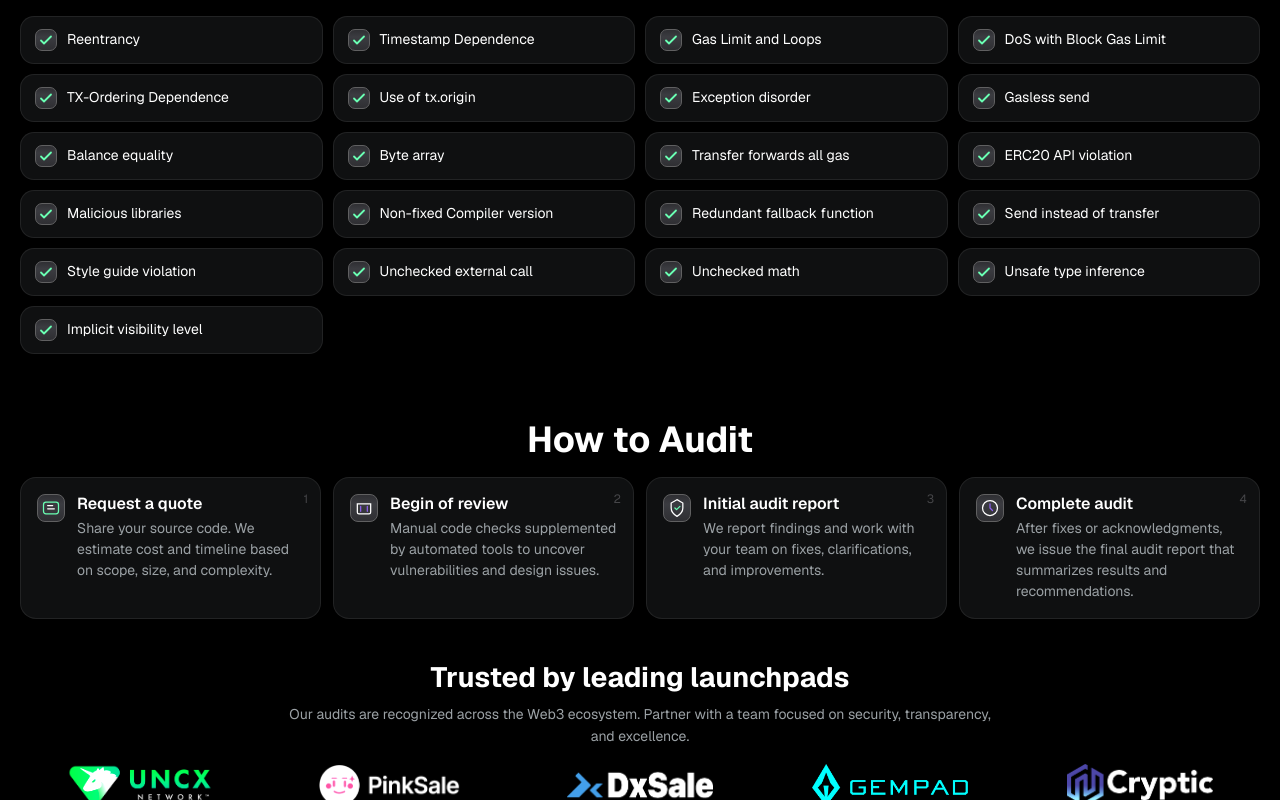
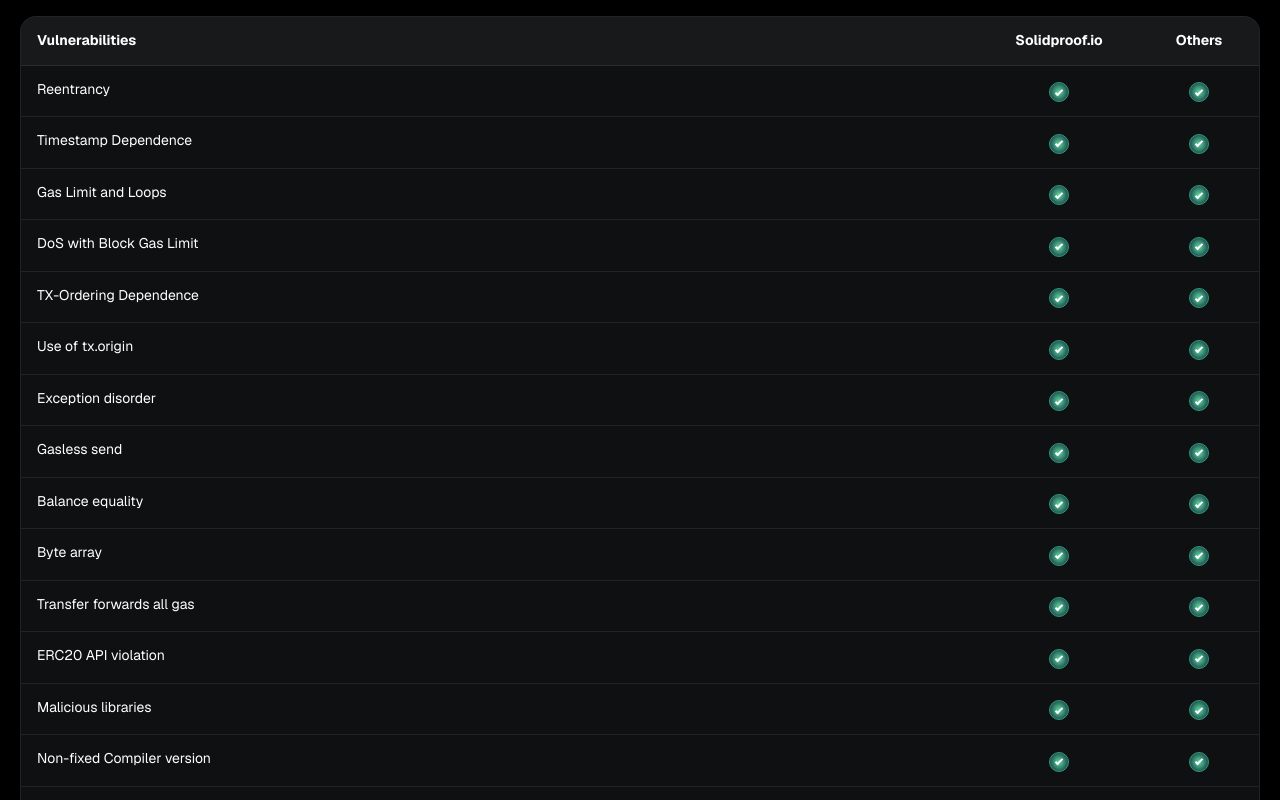
Before and after one commit to AlexBarbulescu/solidproof, a Vue app: page /audit in a window 1280 px wide. Shown: the part 1160-1960 px from the top of the page. Built offline with nearby package versions, Linux system fonts and the light colour scheme.

Commit message:
Transform Vulnerability Checklist into comparison table (Solidproof vs Others)
cgen-a38199fca78f41eb87b90d05f25fa474

```diff
--- a/src/pages/Audit.vue
+++ b/src/pages/Audit.vue
@@ -106,29 +106,22 @@
     <section id="audit-checklist" class="audit-checklist" aria-labelledby="audit-checklist-title">
       <div class="vc-wrap">
         <h2 id="audit-checklist-title" class="vc-title">Vulnerability Checklist</h2>
-        <ul class="vc-grid" role="list">
-          <li class="vc-item" role="listitem"><span class="vc-icon" aria-hidden="true"><svg width="16" height="16" viewBox="0 0 16 16" fill="none"><path d="M3 8.5l3 3 7-7" stroke="#6AFFB3" stroke-width="1.8" stroke-linecap="round" stroke-linejoin="round"/></svg></span><span class="vc-text">Reentrancy</span></li>
-          <li class="vc-item" role="listitem"><span class="vc-icon" aria-hidden="true"><svg width="16" height="16" viewBox="0 0 16 16" fill="none"><path d="M3 8.5l3 3 7-7" stroke="#6AFFB3" stroke-width="1.8" stroke-linecap="round" stroke-linejoin="round"/></svg></span><span class="vc-text">Timestamp Dependence</span></li>
-          <li class="vc-item" role="listitem"><span class="vc-icon" aria-hidden="true"><svg width="16" height="16" viewBox="0 0 16 16" fill="none"><path d="M3 8.5l3 3 7-7" stroke="#6AFFB3" stroke-width="1.8" stroke-linecap="round" stroke-linejoin="round"/></svg></span><span class="vc-text">Gas Limit and Loops</span></li>
-          <li class="vc-item" role="listitem"><span class="vc-icon" aria-hidden="true"><svg width="16" height="16" viewBox="0 0 16 16" fill="none"><path d="M3 8.5l3 3 7-7" stroke="#6AFFB3" stroke-width="1.8" stroke-linecap="round" stroke-linejoin="round"/></svg></span><span class="vc-text">DoS with Block Gas Limit</span></li>
-          <li class="vc-item" role="listitem"><span class="vc-icon" aria-hidden="true"><svg width="16" height="16" viewBox="0 0 16 16" fill="none"><path d="M3 8.5l3 3 7-7" stroke="#6AFFB3" stroke-width="1.8" stroke-linecap="round" stroke-linejoin="round"/></svg></span><span class="vc-text">TX-Ordering Dependence</span></li>
-          <li class="vc-item" role="listitem"><span class="vc-icon" aria-hidden="true"><svg width="16" height="16" viewBox="0 0 16 16" fill="none"><path d="M3 8.5l3 3 7-7" stroke="#6AFFB3" stroke-width="1.8" stroke-linecap="round" stroke-linejoin="round"/></svg></span><span class="vc-text">Use of tx.origin</span></li>
-          <li class="vc-item" role="listitem"><span class="vc-icon" aria-hidden="true"><svg width="16" height="16" viewBox="0 0 16 16" fill="none"><path d="M3 8.5l3 3 7-7" stroke="#6AFFB3" stroke-width="1.8" stroke-linecap="round" stroke-linejoin="round"/></svg></span><span class="vc-text">Exception disorder</span></li>
-          <li class="vc-item" role="listitem"><span class="vc-icon" aria-hidden="true"><svg width="16" height="16" viewBox="0 0 16 16" fill="none"><path d="M3 8.5l3 3 7-7" stroke="#6AFFB3" stroke-width="1.8" stroke-linecap="round" stroke-linejoin="round"/></svg></span><span class="vc-text">Gasless send</span></li>
-          <li class="vc-item" role="listitem"><span class="vc-icon" aria-hidden="true"><svg width="16" height="16" viewBox="0 0 16 16" fill="none"><path d="M3 8.5l3 3 7-7" stroke="#6AFFB3" stroke-width="1.8" stroke-linecap="round" stroke-linejoin="round"/></svg></span><span class="vc-text">Balance equality</span></li>
-          <li class="vc-item" role="listitem"><span class="vc-icon" aria-hidden="true"><svg width="16" height="16" viewBox="0 0 16 16" fill="none"><path d="M3 8.5l3 3 7-7" stroke="#6AFFB3" stroke-width="1.8" stroke-linecap="round" stroke-linejoin="round"/></svg></span><span class="vc-text">Byte array</span></li>
-          <li class="vc-item" role="listitem"><span class="vc-icon" aria-hidden="true"><svg width="16" height="16" viewBox="0 0 16 16" fill="none"><path d="M3 8.5l3 3 7-7" stroke="#6AFFB3" stroke-width="1.8" stroke-linecap="round" stroke-linejoin="round"/></svg></span><span class="vc-text">Transfer forwards all gas</span></li>
-          <li class="vc-item" role="listitem"><span class="vc-icon" aria-hidden="true"><svg width="16" height="16" viewBox="0 0 16 16" fill="none"><path d="M3 8.5l3 3 7-7" stroke="#6AFFB3" stroke-width="1.8" stroke-linecap="round" stroke-linejoin="round"/></svg></span><span class="vc-text">ERC20 API violation</span></li>
-          <li class="vc-item" role="listitem"><span class="vc-icon" aria-hidden="true"><svg width="16" height="16" viewBox="0 0 16 16" fill="none"><path d="M3 8.5l3 3 7-7" stroke="#6AFFB3" stroke-width="1.8" stroke-linecap="round" stroke-linejoin="round"/></svg></span><span class="vc-text">Malicious libraries</span></li>
-          <li class="vc-item" role="listitem"><span class="vc-icon" aria-hidden="true"><svg width="16" height="16" viewBox="0 0 16 16" fill="none"><path d="M3 8.5l3 3 7-7" stroke="#6AFFB3" stroke-width="1.8" stroke-linecap="round" stroke-linejoin="round"/></svg></span><span class="vc-text">Non-fixed Compiler version</span></li>
-          <li class="vc-item" role="listitem"><span class="vc-icon" aria-hidden="true"><svg width="16" height="16" viewBox="0 0 16 16" fill="none"><path d="M3 8.5l3 3 7-7" stroke="#6AFFB3" stroke-width="1.8" stroke-linecap="round" stroke-linejoin="round"/></svg></span><span class="vc-text">Redundant fallback function</span></li>
-          <li class="vc-item" role="listitem"><span class="vc-icon" aria-hidden="true"><svg width="16" height="16" viewBox="0 0 16 16" fill="none"><path d="M3 8.5l3 3 7-7" stroke="#6AFFB3" stroke-width="1.8" stroke-linecap="round" stroke-linejoin="round"/></svg></span><span class="vc-text">Send instead of transfer</span></li>
-          <li class="vc-item" role="listitem"><span class="vc-icon" aria-hidden="true"><svg width="16" height="16" viewBox="0 0 16 16" fill="none"><path d="M3 8.5l3 3 7-7" stroke="#6AFFB3" stroke-width="1.8" stroke-linecap="round" stroke-linejoin="round"/></svg></span><span class="vc-text">Style guide violation</span></li>
-          <li class="vc-item" role="listitem"><span class="vc-icon" aria-hidden="true"><svg width="16" height="16" viewBox="0 0 16 16" fill="none"><path d="M3 8.5l3 3 7-7" stroke="#6AFFB3" stroke-width="1.8" stroke-linecap="round" stroke-linejoin="round"/></svg></span><span class="vc-text">Unchecked external call</span></li>
-          <li class="vc-item" role="listitem"><span class="vc-icon" aria-hidden="true"><svg width="16" height="16" viewBox="0 0 16 16" fill="none"><path d="M3 8.5l3 3 7-7" stroke="#6AFFB3" stroke-width="1.8" stroke-linecap="round" stroke-linejoin="round"/></svg></span><span class="vc-text">Unchecked math</span></li>
-          <li class="vc-item" role="listitem"><span class="vc-icon" aria-hidden="true"><svg width="16" height="16" viewBox="0 0 16 16" fill="none"><path d="M3 8.5l3 3 7-7" stroke="#6AFFB3" stroke-width="1.8" stroke-linecap="round" stroke-linejoin="round"/></svg></span><span class="vc-text">Unsafe type inference</span></li>
-          <li class="vc-item" role="listitem"><span class="vc-icon" aria-hidden="true"><svg width="16" height="16" viewBox="0 0 16 16" fill="none"><path d="M3 8.5l3 3 7-7" stroke="#6AFFB3" stroke-width="1.8" stroke-linecap="round" stroke-linejoin="round"/></svg></span><span class="vc-text">Implicit visibility level</span></li>
-        </ul>
+        <div class="vc-table" role="table" aria-label="Vulnerability coverage comparison">
+          <div class="vc-row vc-head" role="row">
+            <div class="vc-cell vc-col-name" role="columnheader">Vulnerabilities</div>
+            <div class="vc-cell vc-col-brand" role="columnheader">Solidproof.io</div>
+            <div class="vc-cell vc-col-other" role="columnheader">Others</div>
+          </div>
+          <div class="vc-row" v-for="r in vcRows" :key="r.name" role="row">
+            <div class="vc-cell vc-col-name" role="cell">{{ r.name }}</div>
+            <div class="vc-cell vc-col-brand" role="cell">
+              <span class="vc-badge vc-badge--ok" aria-label="Included"></span>
+            </div>
+            <div class="vc-cell vc-col-other" role="cell">
+              <span class="vc-badge" :class="r.others ? 'vc-badge--ok' : 'vc-badge--no'" :aria-label="r.others ? 'Included' : 'Not included'"></span>
+            </div>
+          </div>
+        </div>
       </div>
     </section>
 
@@ -288,6 +281,30 @@ const faq = ref([true, false, false, false, false])
 function toggle(i) {
   faq.value[i] = !faq.value[i]
 }
+
+const vcRows = [
+  { name: 'Reentrancy', others: true },
+  { name: 'Timestamp Dependence', others: true },
+  { name: 'Gas Limit and Loops', others: true },
+  { name: 'DoS with Block Gas Limit', others: true },
+  { name: 'TX-Ordering Dependence', others: true },
+  { name: 'Use of tx.origin', others: true },
+  { name: 'Exception disorder', others: true },
+  { name: 'Gasless send', others: true },
+  { name: 'Balance equality', others: true },
+  { name: 'Byte array', others: true },
+  { name: 'Transfer forwards all gas', others: true },
+  { name: 'ERC20 API violation', others: true },
+  { name: 'Malicious libraries', others: true },
+  { name: 'Non-fixed Compiler version', others: true },
+  { name: 'Redundant fallback function', others: true },
+  { name: 'Send instead of transfer', others: true },
+  { name: 'Style guide violation', others: false },
+  { name: 'Unchecked external call', others: false },
+  { name: 'Unchecked math', others: false },
+  { name: 'Unsafe type inference', others: false },
+  { name: 'Implicit visibility level', others: false },
+]
 </script>
 
 <style scoped>
@@ -398,16 +415,25 @@ function toggle(i) {
 .audit-checklist { padding: 32px 20px; }
 .vc-wrap { max-width: 1240px; margin: 0 auto; }
 .vc-title { color: #fff; font-family: 'Geist', -apple-system, Roboto, Helvetica, sans-serif; font-size: 36px; font-weight: 700; line-height: 1.2; margin: 0 0 16px; text-align: center; }
-.vc-grid { list-style: none; margin: 0; padding: 0; display: grid; grid-template-columns: repeat(4, 1fr); gap: 10px; }
-.vc-item { display: grid; grid-template-columns: 22px 1fr; gap: 10px; align-items: center; padding: 12px 14px; border-radius: 14px; background: #0F1011; border: 1px solid rgba(255,255,255,0.08); }
-.vc-icon { display: inline-flex; align-items: center; justify-content: center; width: 22px; height: 22px; border-radius: 7px; background: linear-gradient(180deg, rgba(47, 47, 51, 0.87) 0%, rgba(61, 62, 67, 0.87) 34.82%, rgba(47, 47, 51, 0.87) 100%), #2F2F33; border: 1px solid #606061; }
-.vc-text { color: #fff; font-family: 'Geist', -apple-system, Roboto, Helvetica, sans-serif; font-size: 14px; line-height: 1.4; }
+.vc-table { display: grid; grid-template-columns: 1.3fr 160px 120px; gap: 0; border-radius: 16px; overflow: hidden; background: #0F1011; border: 1px solid rgba(255,255,255,0.08); }
+.vc-row { display: contents; }
+.vc-head > .vc-cell { background: rgba(255,255,255,0.04); font-weight: 700; }
+.vc-cell { padding: 14px 16px; border-bottom: 1px solid rgba(255,255,255,0.08); color: #fff; font-family: 'Geist', -apple-system, Roboto, Helvetica, sans-serif; font-size: 14px; line-height: 1.4; }
+.vc-col-name { text-align: left; }
+.vc-col-brand, .vc-col-other { text-align: center; }
+.vc-row:last-child > .vc-cell { border-bottom: 0; }
+
+.vc-badge { display: inline-flex; align-items: center; justify-content: center; width: 20px; height: 20px; border-radius: 50%; border: 1px solid #606061; background: linear-gradient(180deg, rgba(47,47,51,0.87) 0%, rgba(61,62,67,0.87) 34.82%, rgba(47,47,51,0.87) 100%), #2F2F33; position: relative; }
+.vc-badge--ok { border-color: #2A9F72; background: radial-gradient(65% 70% at 50% 50%, rgba(106,255,179,0.85), rgba(13,110,253,0.2)); }
+.vc-badge--ok::after { content: ""; width: 8px; height: 4px; border-left: 2px solid #fff; border-bottom: 2px solid #fff; transform: rotate(-45deg); margin-top: -1px; }
+.vc-badge--no { border-color: #B94A7D; background: radial-gradient(65% 70% at 50% 50%, rgba(233, 64, 87, 0.55), rgba(13,110,253,0.08)); }
+.vc-badge--no::after { content: ""; width: 10px; height: 2px; background: #fff; border-radius: 2px; }
 
 @media (max-width: 1180px) {
-  .vc-grid { grid-template-columns: repeat(2, 1fr); }
+  .vc-table { grid-template-columns: 1fr 120px 100px; }
 }
 @media (max-width: 768px) {
-  .vc-grid { grid-template-columns: 1fr; }
+  .vc-table { grid-template-columns: 1fr 100px 80px; }
 }
 
 </style>
```
